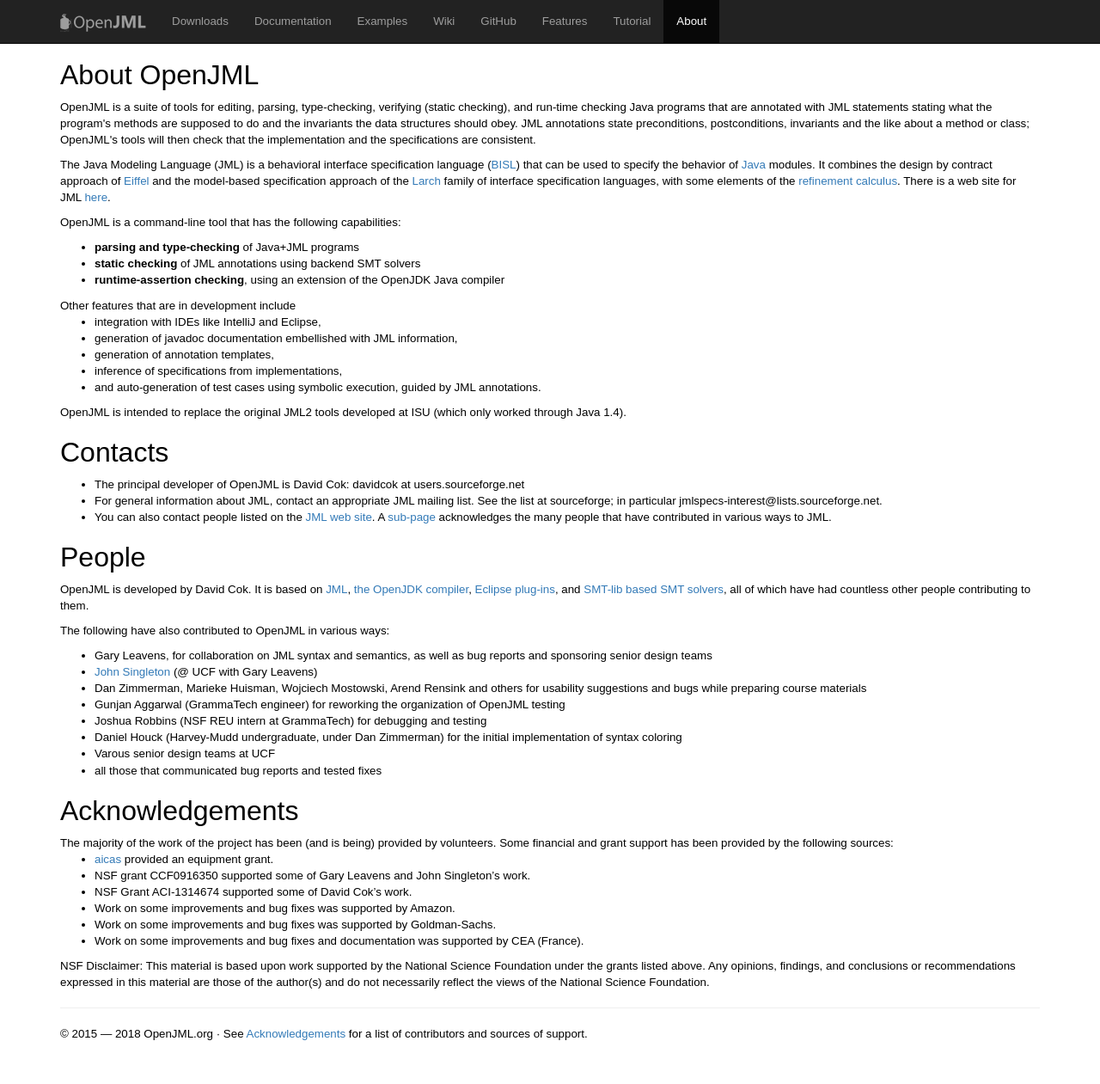
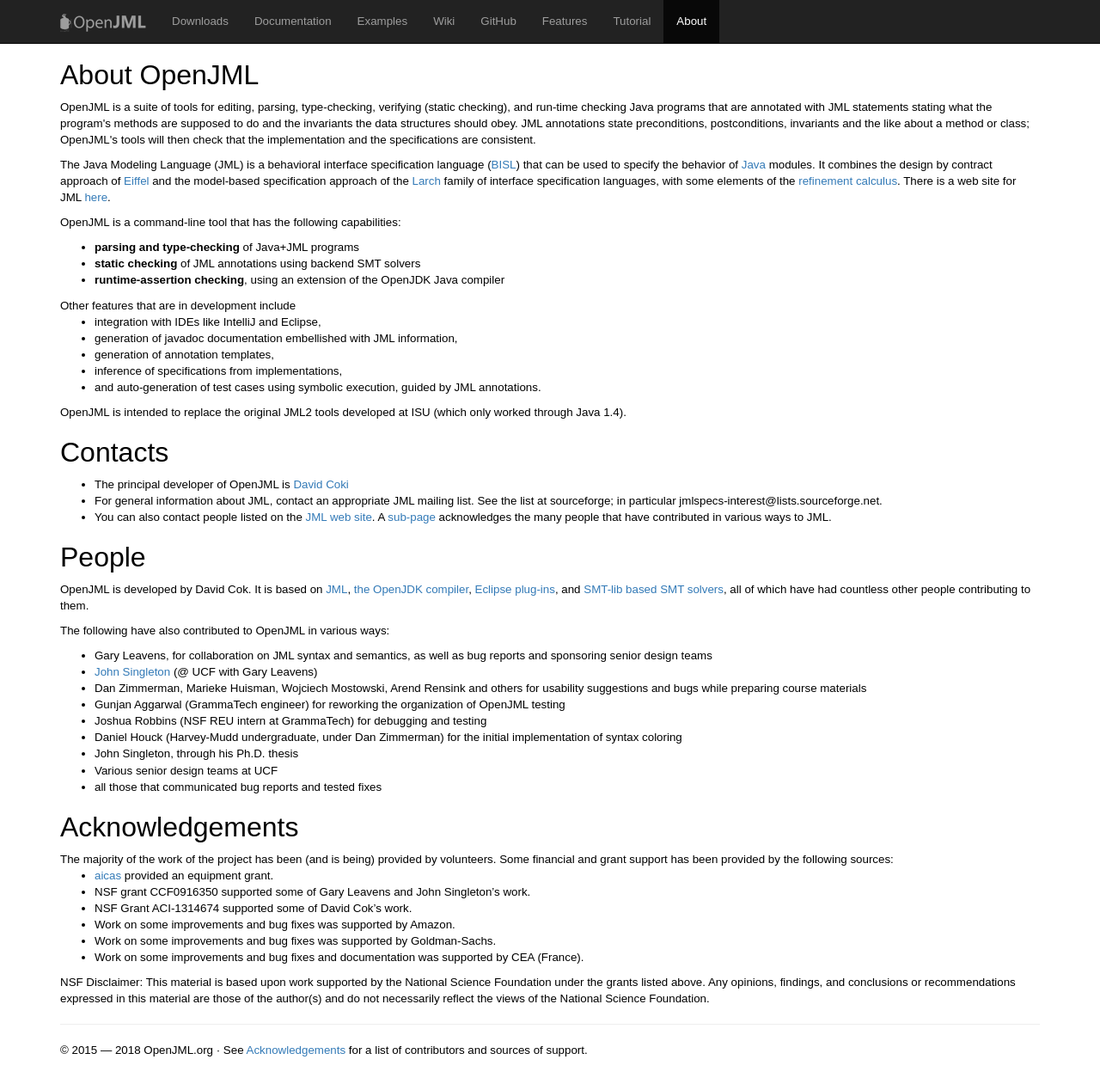
Before and after one commit to OpenJML/openjml.github.io, a Jekyll site: the page built from about/index.html, in a window 1280 px wide and 1261 px high. Shown: the whole window at 86% size. Built offline with Jekyll 4.4.1, drawn with Linux system fonts in a browser that asks for light colours.

Commit message:
Misc edits to the github pages

```diff
--- a/about/index.html
+++ b/about/index.html
@@ -61,7 +61,7 @@
 
     <h1>Contacts</h1>
     <ul>
-    <li>The principal developer of OpenJML is David Cok: davidcok at users.sourceforge.net</li>
+    <li>The principal developer of OpenJML is <a href="https://www.linkedin.com/in/david-r-cok">David Coki</a></li>
     <li>For general information about JML, contact an appropriate JML mailing list. See the list at sourceforge; in particular jmlspecs-interest@lists.sourceforge.net.</li>
     <li>You can also contact people listed on the <a href="http://www.eecs.ucf.edu/~leavens/JML/index.shtml">JML web site</a>. A <a href="http://www.eecs.ucf.edu/~leavens/JML/acknowledgements.shtml">sub-page</a> acknowledges the many people that have contributed in various ways to JML.</li>
     </ul>
@@ -69,7 +69,8 @@
     <h1>People</h1>
     <p>
       OpenJML is developed by David Cok. It is based on
-      <a href="http://www.jmlspecs.org">JML</a>, <a href="http://openjdk.java.net/">the OpenJDK compiler</a>,
+      <a href="http://www.jmlspecs.org">JML</a>,
+      <a href="http://openjdk.java.net/">the OpenJDK compiler</a>,
       <a href="http://eclipse.org">Eclipse plug-ins</a>, and
       <a href="http://smtlib.org">SMT-lib based SMT solvers</a>,
       all of which have had countless other people contributing to them.
@@ -83,7 +84,8 @@
       <li>Gunjan Aggarwal (GrammaTech engineer) for reworking the organization of OpenJML testing
       <li>Joshua Robbins (NSF REU intern at GrammaTech) for debugging and testing
       <li>Daniel Houck (Harvey-Mudd undergraduate, under Dan Zimmerman) for the initial implementation of syntax coloring
-      <li>Varous senior design teams at UCF
+      <li>John Singleton, through his Ph.D. thesis</li>
+      <li>Various senior design teams at UCF
       <li>all those that communicated bug reports and tested fixes
     </ul>
     <h1>Acknowledgements</h1>
```
Also changed, not shown: 2 other files.
